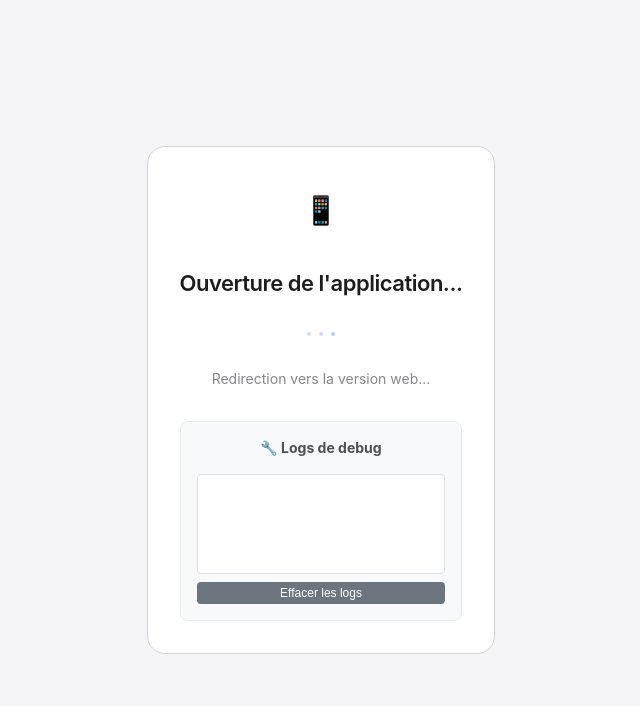
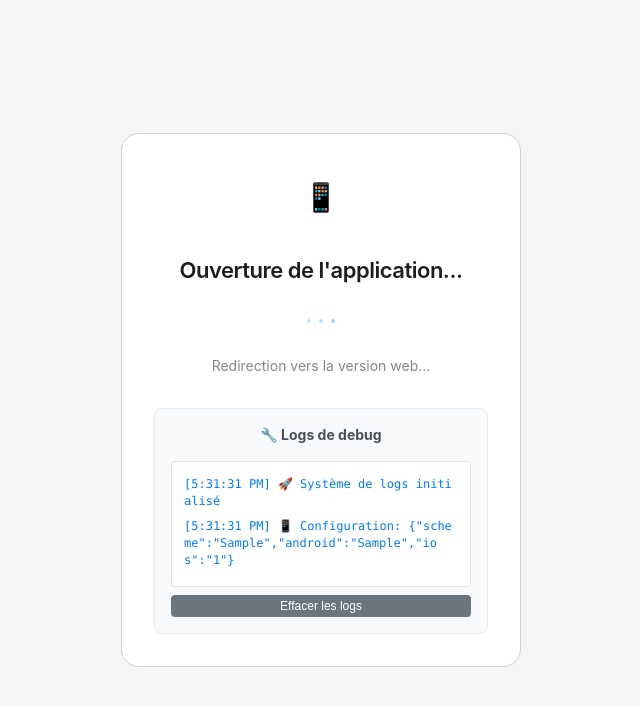
Before and after one commit to zenderock/synctra_backend, a FastAPI app: template templates/redirect.html in a window 1280 px wide. Shown: the top 706 px of the page, without its empty margins (319-959 px from the left). Run offline with FastAPI, Linux system fonts and the light colour scheme; the template is opened without the code that fills it: most values are stand-ins (such as "Sample title", 1, 10 or a date in 2020); parts of the project's set-up code (start-up, migrations or seed data) failed here and were passed over.

Commit message:
amelioration de la zone de logs

```diff
--- a/templates/redirect.html
+++ b/templates/redirect.html
@@ -385,6 +385,14 @@
             addLog(message, type);
         };
 
+        // Ajouter un log de test au démarrage
+        addLog('🚀 Système de logs initialisé', 'info');
+        addLog('📱 Configuration: ' + JSON.stringify({
+            scheme: config.customScheme,
+            android: config.androidPackage,
+            ios: config.iosAppId
+        }), 'info');
+
         setTimeout(() => {
             const fallbackBtn = document.getElementById('fallbackBtn');
             if (fallbackBtn.style.display === 'none') {
```
